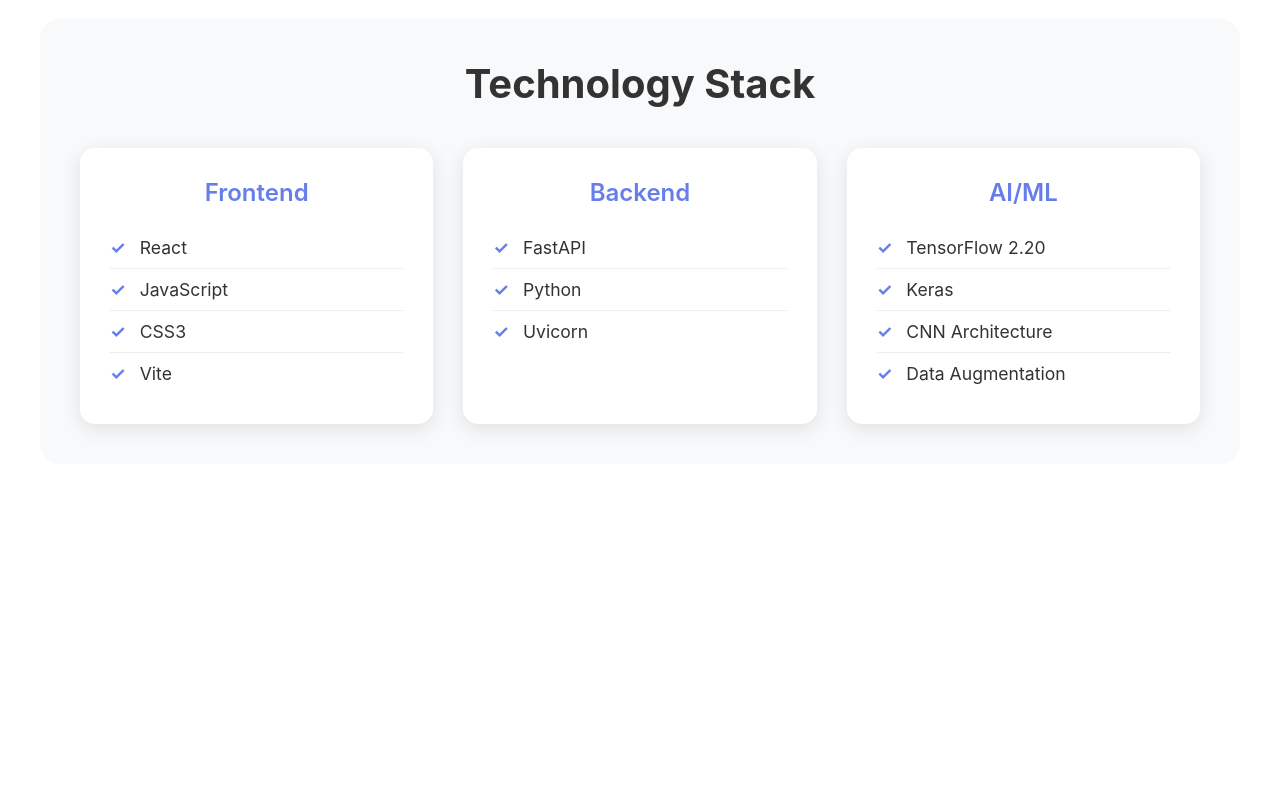
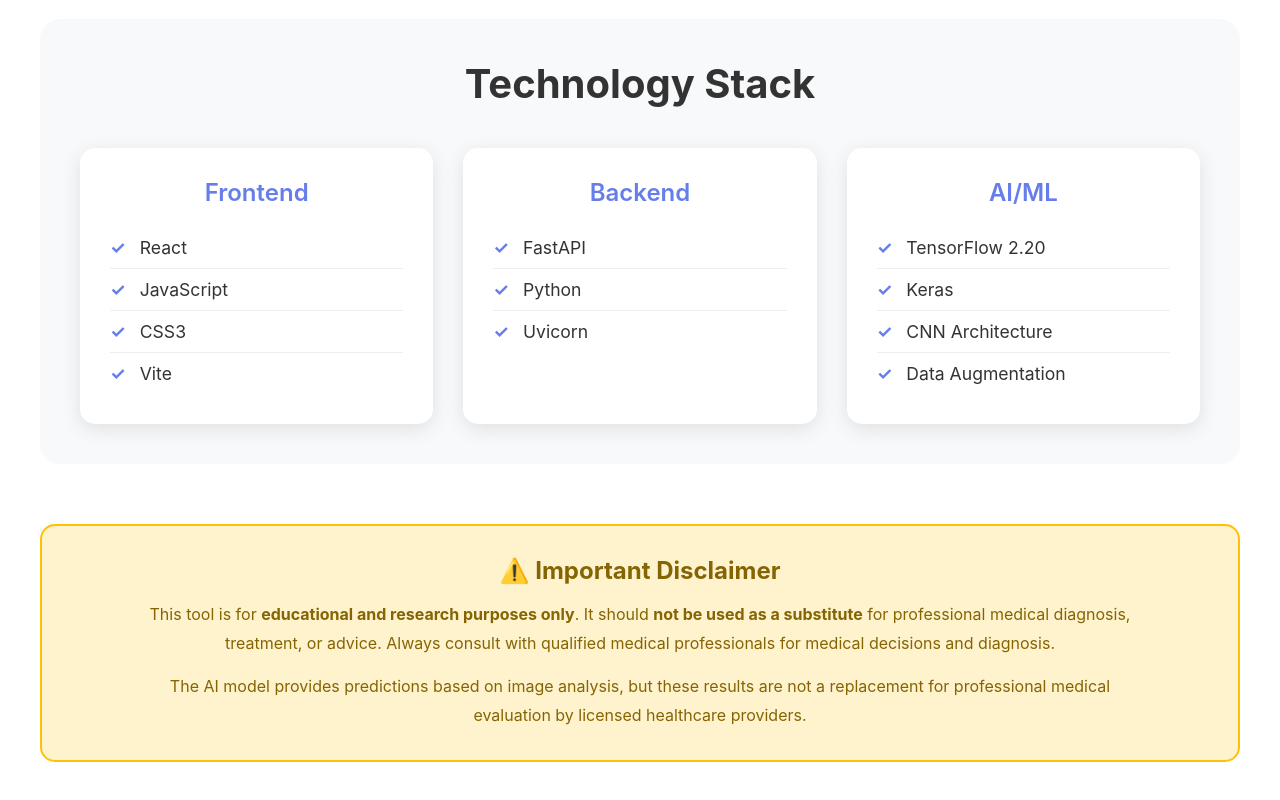
Before and after one commit to Sarvandani/Full_stack_Brain_Tumor_Analysis, a React (Vite) app in the folder frontend/: page / in a window 1280 px wide. Shown: the part 1460-2260 px from the top of the page. Before the commit the page ends 2004 px from the top, so only its background shows below. Built offline with nearby package versions, Linux system fonts and the light colour scheme.

Commit message:
Add disclaimer section at bottom of homepage

```diff
--- a/frontend/src/components/HomePage.css
+++ b/frontend/src/components/HomePage.css
@@ -241,6 +241,43 @@
   margin-right: 10px;
 }
 
+/* Disclaimer Section */
+.disclaimer-section {
+  margin: 60px 0 40px;
+  padding: 30px;
+  background: #fff3cd;
+  border: 2px solid #ffc107;
+  border-radius: 15px;
+}
+
+.disclaimer-content {
+  max-width: 1000px;
+  margin: 0 auto;
+  text-align: center;
+}
+
+.disclaimer-content h3 {
+  font-size: 1.5rem;
+  color: #856404;
+  margin-bottom: 15px;
+  font-weight: 700;
+}
+
+.disclaimer-content p {
+  font-size: 1rem;
+  color: #856404;
+  line-height: 1.8;
+  margin-bottom: 15px;
+}
+
+.disclaimer-content p:last-child {
+  margin-bottom: 0;
+}
+
+.disclaimer-content strong {
+  font-weight: 700;
+}
+
 @media (max-width: 768px) {
   .homepage-header h1 {
     font-size: 2rem;
--- a/frontend/src/components/HomePage.jsx
+++ b/frontend/src/components/HomePage.jsx
@@ -101,6 +101,22 @@
             </div>
           </div>
         </section>
+
+        <section className="disclaimer-section">
+          <div className="disclaimer-content">
+            <h3>⚠️ Important Disclaimer</h3>
+            <p>
+              This tool is for <strong>educational and research purposes only</strong>.
+              It should <strong>not be used as a substitute</strong> for professional medical
+              diagnosis, treatment, or advice. Always consult with qualified medical professionals
+              for medical decisions and diagnosis.
+            </p>
+            <p>
+              The AI model provides predictions based on image analysis, but these results are
+              not a replacement for professional medical evaluation by licensed healthcare providers.
+            </p>
+          </div>
+        </section>
       </div>
     </div>
   )
```
